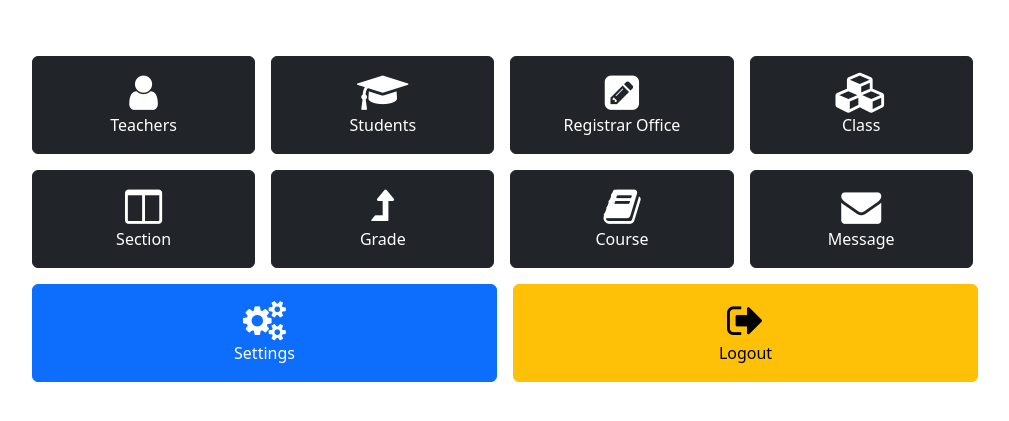
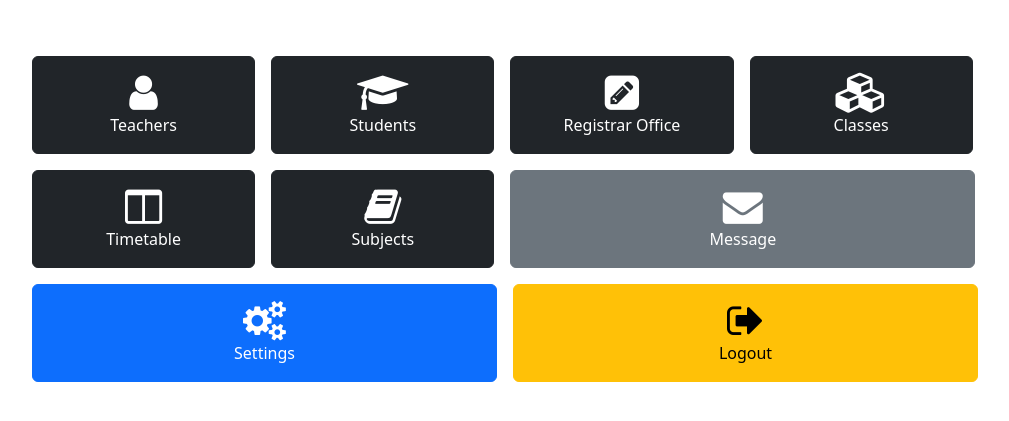
Before and after one commit to Habib-Ashraf-Hassan/internal_attachment_project, a PHP site: page /admin/index.php in a window 1280 px wide. Shown: the part 76-497 px from the top of the page, without its empty margins (58-1067 px from the left). Run offline with PHP 8.4, Linux system fonts and the light colour scheme; the visitor is signed in with stand-in values (Sample User, id 1).

Commit message:
configuring the admin/dashboard

```diff
--- a/admin/index.php
+++ b/admin/index.php
@@ -39,21 +39,17 @@ if (isset($_SESSION['admin_id']) &&
                </a>
                <a href="" class="col btn btn-dark m-2 py-3">
                  <i class="fa fa-cubes fs-1" aria-hidden="true"></i><br>
-                  Class
+                  Classes
                </a>
                <a href="" class="col btn btn-dark m-2 py-3">
                  <i class="fa fa-columns fs-1" aria-hidden="true"></i><br>
-                  Section
-               </a>
-               <a href="" class="col btn btn-dark m-2 py-3">
-                 <i class="fa fa-level-up fs-1" aria-hidden="true"></i><br>
-                  Grade
+                  Timetable
                </a>
                <a href="" class="col btn btn-dark m-2 py-3">
                  <i class="fa fa-book fs-1" aria-hidden="true"></i><br>
-                  Course
+                  Subjects
                </a>
-               <a href="message.php" class="col btn btn-dark m-2 py-3">
+               <a href="message.php" class="col btn btn-secondary m-2 py-3 col-5">
                  <i class="fa fa-envelope fs-1" aria-hidden="true"></i><br>
                   Message
                </a>
```
